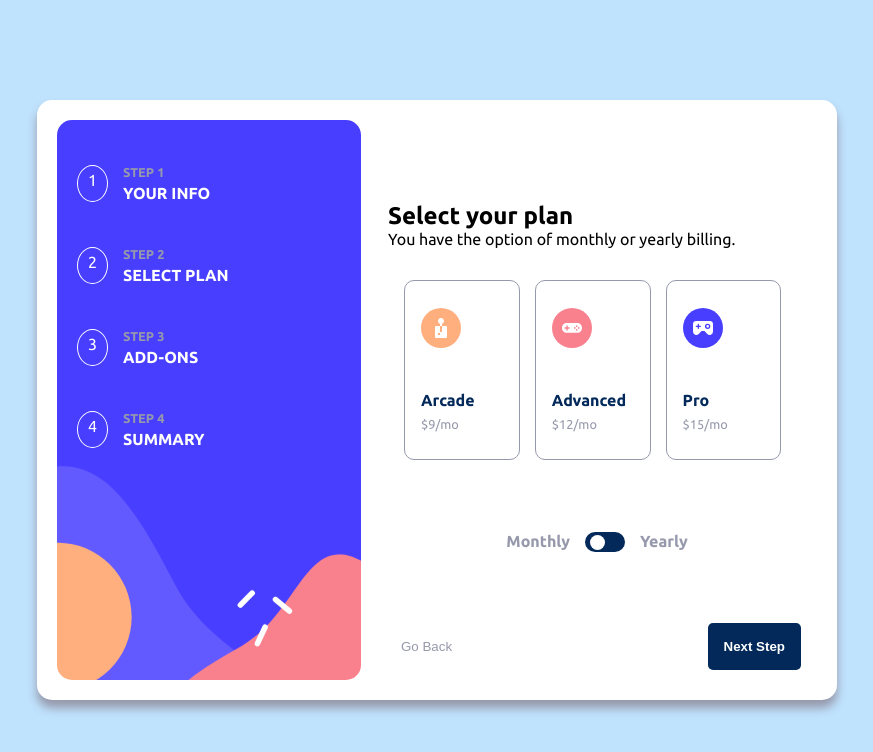
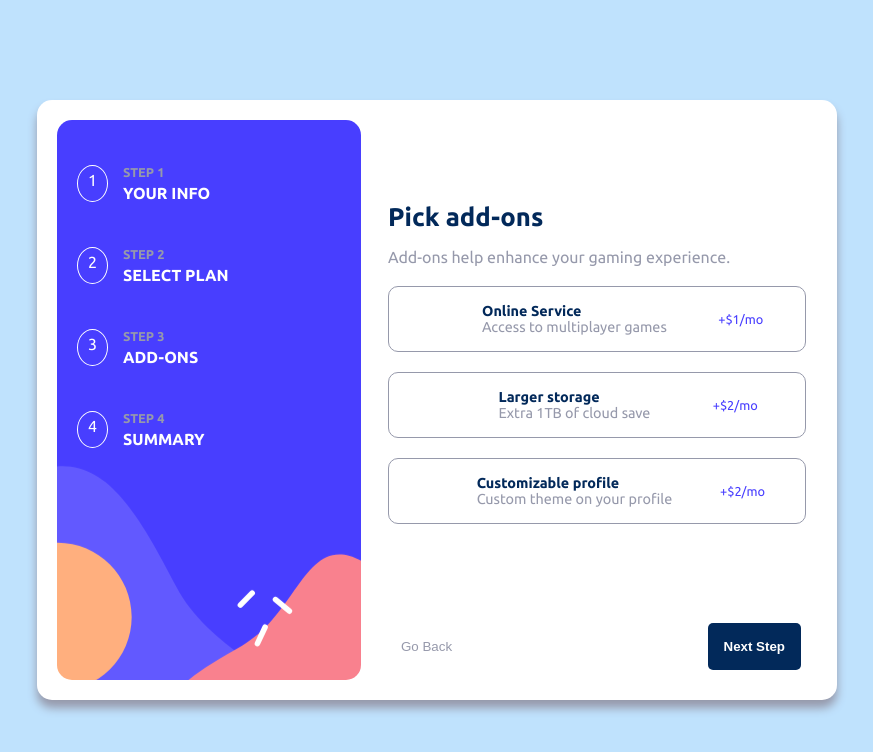
Before and after one commit to guido2288/multi-step-form, a React app: page / in a window 1280 px wide. Shown: the top 752 px of the page, without its empty margins (203-1076 px from the left). Built offline with nearby package versions, Linux system fonts and the light colour scheme; the HTML template or start-up script is replaced by a standard one.

Commit message:
Pick section added

```diff
--- a/src/App.jsx
+++ b/src/App.jsx
@@ -1,6 +1,7 @@
 import './App.css'
 import Footer from './components/Footer'
 import PersonalInfo from './components/PersonalInfo'
+import PickAdd from './components/PickAdd'
 import PlanSelect from './components/PlanSelect'
 import Steps from './components/Steps'
 
@@ -14,7 +15,9 @@ function App() {
 
     {/* <PersonalInfo /> */}
 
-    <PlanSelect />
+    {/* <PlanSelect /> */}
+
+    <PickAdd />
 
     <Footer />
   </main>
--- /dev/null
+++ b/src/components/PickAdd.css
@@ -0,0 +1,66 @@
+.pick_card{
+    height: 45vh;
+    width: 90%;
+    border-radius: 15px;
+    background-color: var(--White);
+    position: absolute;
+    top: 35%;
+    left: 50%;
+    transform: translate(-50%, -50%);
+    padding: 2rem 1rem;
+    box-shadow: 0 8px 10px var(--CoolGray);
+}
+.pick_card h2{
+    font-size: 1.6rem;
+    font-weight: 700;
+    color: var(--Marineblue);
+    margin-bottom: 1rem;
+}
+.pick_card p{
+    margin-bottom: 1rem;
+    color: var(--CoolGray);
+}
+
+.option_container{
+    display: flex;
+    align-items: center;
+    justify-content: space-around;
+    margin: 20px 0;
+    border: solid 1px var(--CoolGray);
+    padding: 1rem;
+    border-radius: 10px;
+}
+.option_text{
+    font-size: 0.9rem;
+}
+.option_text label{
+    color: var(--Marineblue);
+    font-weight: 700;
+}
+.option_text p{
+    margin: 0;
+}
+.option_container input{
+    width: 20px;
+    height: 20px;
+    visibility: visible;
+    border-radius: 5px;
+    cursor: pointer;
+}
+.option_container span{
+    color: var(--PurplishBlue);
+    font-size: 0.8rem;
+}
+input[type='checkbox'] {
+    accent-color: var(--PurplishBlue);
+    content: "X";
+}
+@media (min-width: 940px){
+    .pick_card{
+        height: 50vh;
+        width: 450px;
+        top: 45%;
+        left: 70%;
+        box-shadow: none;
+    }
+}
--- /dev/null
+++ b/src/components/PickAdd.jsx
@@ -0,0 +1,48 @@
+import './PickAdd.css';
+
+
+const PickAdd = () => {
+  return (
+    <section className='pick_card'>
+      <h2>Pick add-ons</h2>
+      <p>Add-ons help enhance your gaming experience.</p>
+
+
+    <form className='pickAdd_section'>
+
+        <div className='option_container'>
+            <input type="checkbox" id='switch'/>
+            <div className='option_text'>
+                <label htmlFor="switch">Online Service</label>
+                <p>Access to multiplayer games</p>
+            </div>
+
+            <span>+$1/mo</span>
+
+        </div>
+
+        <div className='option_container'>
+        <input type="checkbox" id='switch'/>
+            <div className='option_text'>
+                <label htmlFor="switch">Larger storage</label>
+                <p>Extra 1TB of cloud save</p>
+            </div>
+            <span>+$2/mo</span>
+        </div>
+
+        <div className='option_container'>
+        <input type="checkbox" id='switch'/>
+            <div className='option_text'>
+                <label htmlFor="switch">Customizable profile</label>
+                <p>Custom theme on your profile</p>
+            </div>
+            <span>+$2/mo</span>
+        </div>
+
+
+    </form>
+    </section>
+  )
+}
+
+export default PickAdd
```
